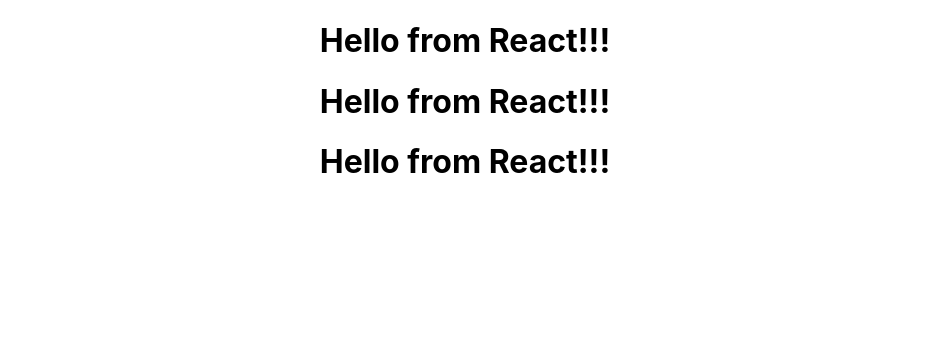
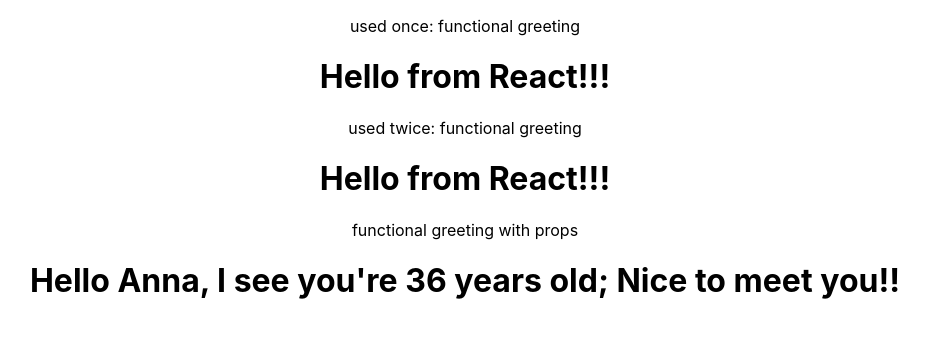
Before and after one commit to annagabain/gotpod-react-walkalong, a React (Create React App) app in the folder my-app/: page / in a window 1280 px wide. Shown: the top 338 px of the page, without its empty margins (175-1104 px from the left). Built offline with nearby package versions, Linux system fonts and the light colour scheme.

Commit message:
Create props

```diff
--- a/my-app/src/App.js
+++ b/my-app/src/App.js
@@ -1,14 +1,16 @@
 import logo from './logo.svg';
 import './App.css';
 import FunctionalGreeting from './components/FunctionalGreeting';
+import FunctionalGreetingWithProps from './components/FunctionalGreetingWithProps';
+
 
 function App() {
   return (
     <div className="App">
       {/* <h1>It works!</h1> */}
-      <FunctionalGreeting />
-      <FunctionalGreeting />
-      <FunctionalGreeting />
+      <p>used once: functional greeting<FunctionalGreeting /></p>
+      <p>used twice: functional greeting<FunctionalGreeting /></p>
+      <p>functional greeting with props</p><FunctionalGreetingWithProps greeting="Nice to meet you!" name="Anna" age="36"/>
     </div>
   );
 }
--- /dev/null
+++ b/my-app/src/components/FunctionalGreetingWithProps.js
@@ -0,0 +1,9 @@
+import React from "react";
+
+let FunctionalGreetingWithProps = (props) => {
+    console.log('props', props);
+    return <h1>Hello {props.name}, I see you're {props.age} years old; {props.greeting}!</h1>;
+}
+
+
+export default FunctionalGreetingWithProps;
```
